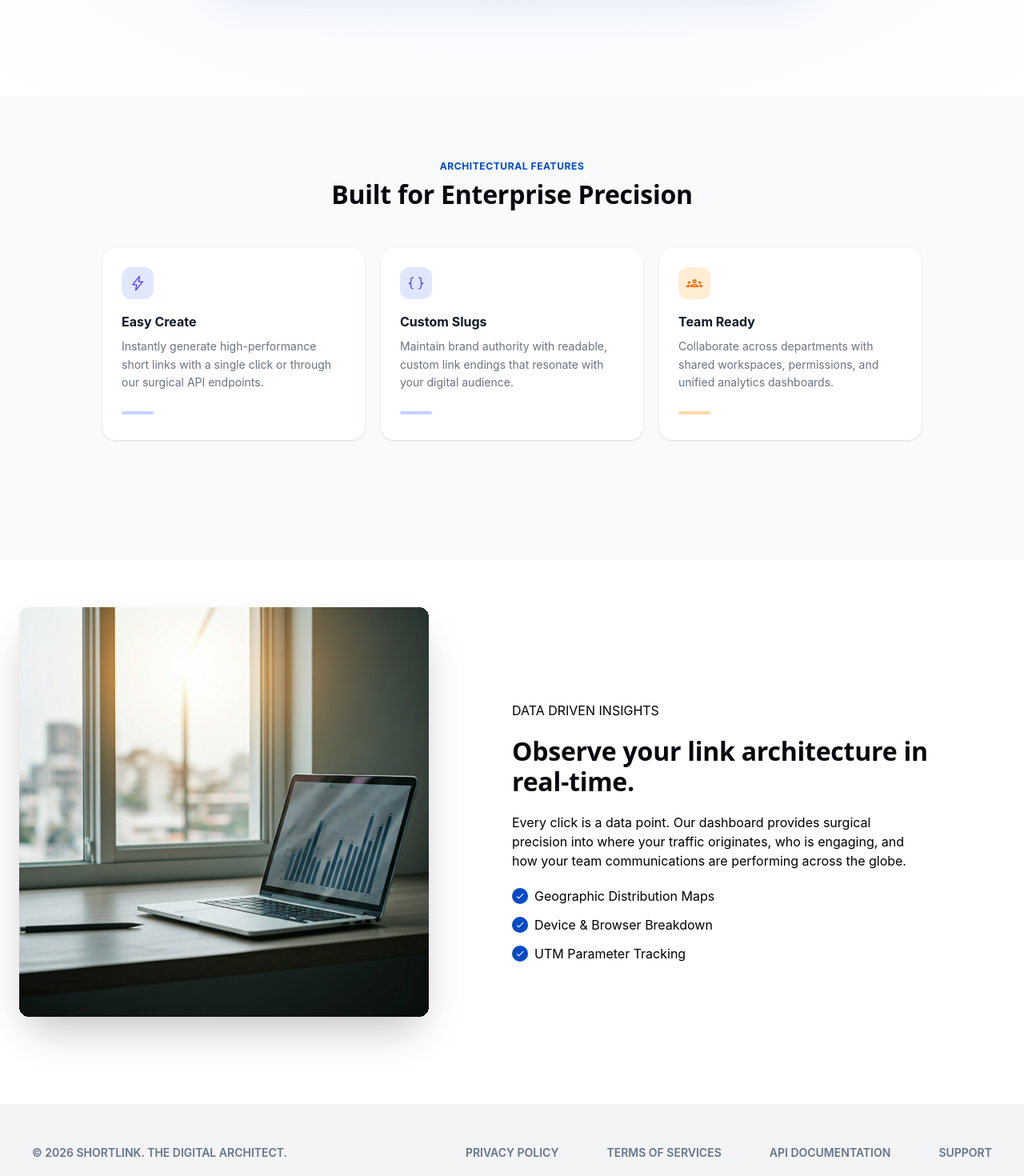
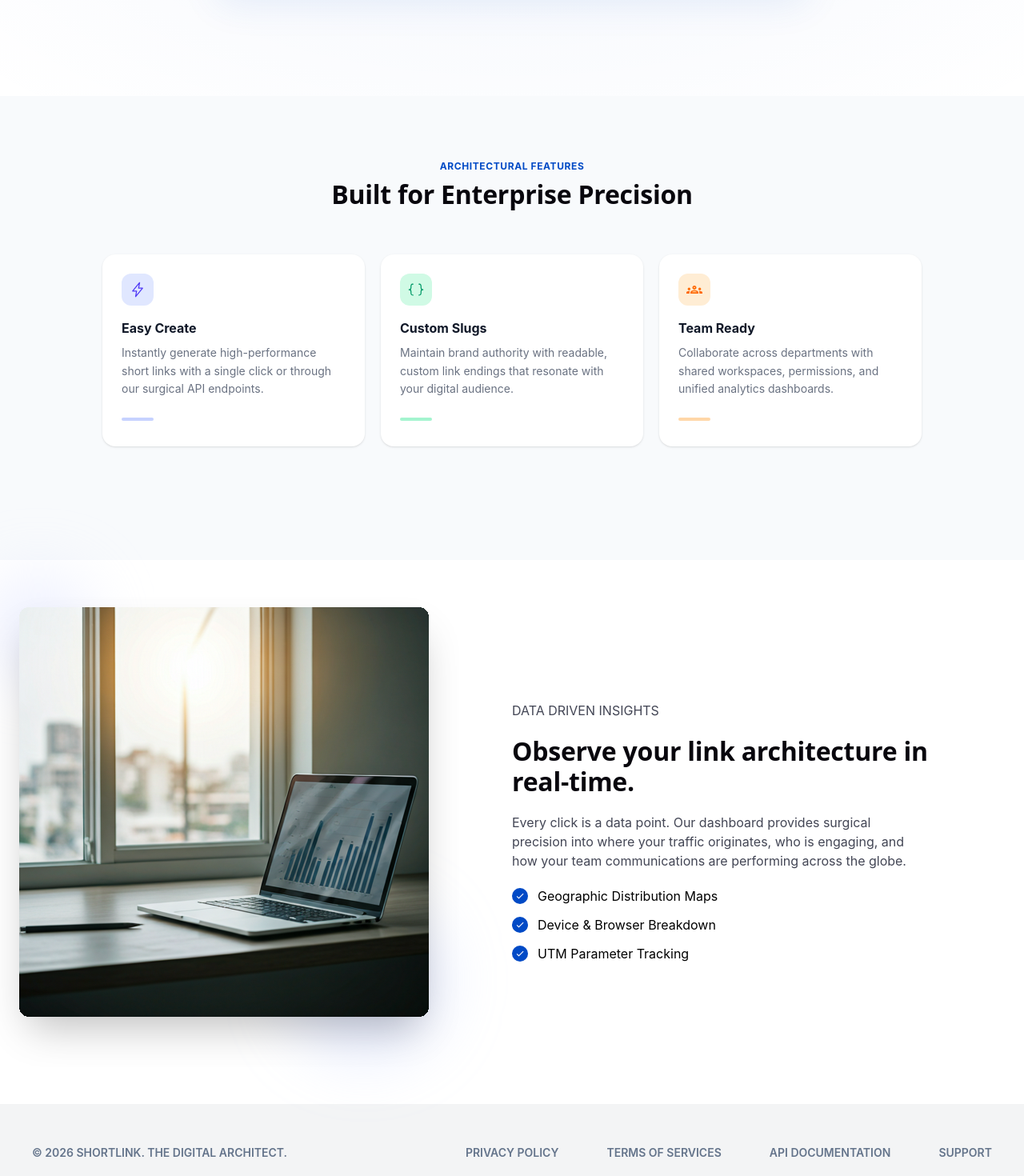
Before and after one commit to bildanjhry/koda-b8-phase3-frontend, a React (Vite) app: page / in a window 1280 px wide. Shown: the part 620-2090 px from the top of the page at 80% size. Built offline with nearby package versions, Linux system fonts and the light colour scheme; no server answers.

Commit message:
feat: add improvement in landing and navbar page with tailwindcss

```diff
--- a/src/components/ui/Features.jsx
+++ b/src/components/ui/Features.jsx
@@ -15,9 +15,9 @@ const features = [
     icon: PiBracketsCurly,
     title: "Custom Slugs",
     desc: "Maintain brand authority with readable, custom link endings that resonate with your digital audience.",
-    iconBg: "bg-indigo-100",
-    iconColor: "text-indigo-600",
-    barColor: "bg-indigo-200",
+    iconBg: "bg-emerald-100",
+    iconColor: "text-emerald-600",
+    barColor: "bg-emerald-200",
   },
   {
     icon: MdOutlineGroups,
@@ -31,7 +31,7 @@ const features = [
 
 export default function Features() {
   return (
-    <section className="bg-slate-50 py-20 h-145 px-6">
+    <section className="bg-slate-50 py-20 min-h-145 px-6">
       <div className="max-w-5xl mx-auto flex flex-col gap-2">
         <p className="text-xs font-bold tracking-wider text-(--primary) mb-2">
           ARCHITECTURAL FEATURES
@@ -40,7 +40,7 @@ export default function Features() {
           Built for Enterprise Precision
         </h2>
 
-        <div className="grid grid-cols-1 sm:grid-cols-2 lg:grid-cols-3 gap-5">
+        <div className="grid grid-cols-1 mt-2 sm:grid-cols-2 lg:grid-cols-3 gap-5">
           {features.map(({ icon: Icon, title, desc, iconBg, iconColor, barColor }) => (
             <div
               key={title}
--- a/src/components/ui/Info.jsx
+++ b/src/components/ui/Info.jsx
@@ -4,31 +4,41 @@ import Image from "../../assets/bg-info.svg"
 export default function Info(){
     return(
         <div className="bg-white h-170 w-full flex">
-            <section className="w-[50%] h-full flex items-center">
-                <img src={Image} alt="" />
+            <section className="w-[50%] h-full flex items-center relative">
+                <div className="w-32 h-32 absolute -left-4 top-5
+                rounded-full bg-[#DBE1FF80] blur-2xl z-5">
+                </div>
+
+                <div className="w-48 h-48 absolute right-22 bottom-15
+                rounded-full bg-[#ACBFFF4D] blur-2xl">
+                </div>
+
+                <img
+                className="z-10"
+                src={Image} alt="" />
             </section>
             <section className="w-[50%] pr-30 text-left h-full flex justify-center flex-col gap-5">
-                <p>DATA DRIVEN INSIGHTS</p>
+                <p className="text-(--text)">DATA DRIVEN INSIGHTS</p>
                 <h2>Observe your link architecture in real-time.</h2>
-                <article>
+                <article className="text-(--text)">
                     Every click is a data point. Our dashboard provides surgical precision into
                     where your traffic originates, who is engaging, and how your team
                     communications are performing across the globe.
                 </article>
                 <ul className="flex flex-col gap-3">
-                    <li className="flex items-center gap-2">
+                    <li className="flex items-center gap-3">
                         <div className="w-5 h-5 bg-(--primary) rounded-full p-1 cent-content text-white">
                             <MdCheck/>
                         </div>
                         <p>Geographic Distribution Maps</p>
                     </li>
-                    <li className="flex items-center gap-2">
+                    <li className="flex items-center gap-3">
                         <div className="w-5 h-5 bg-(--primary) rounded-full p-1 cent-content text-white">
                             <MdCheck/>
                         </div>
                         <p>Device & Browser Breakdown</p>
                     </li>
-                    <li className="flex items-center gap-2">
+                    <li className="flex items-center gap-3">
                         <div className="w-5 h-5 bg-(--primary) rounded-full p-1 cent-content text-white">
                             <MdCheck/>
                         </div>
--- a/src/components/ui/Navbar.jsx
+++ b/src/components/ui/Navbar.jsx
@@ -88,14 +88,14 @@ export default function Navbar(){
             { !session ?
             <section className="flex gap-7 text-sm">
                 <Link
-                className="h-9 cent-content"
+                className="h-9 cent-content font-semibold"
                 to={"/login"}>
                     Login
                 </Link>
                 <Link
                 to={"/register"}
                 className="bg-(--primary) cent-content rounded-lg shadow-button cursor-pointer
-                font-semibold text-white h-9 w-21.75"
+                font-semibold text-white h-9 w-22"
                 type="button">
                     Sign Up
                 </Link>
```
